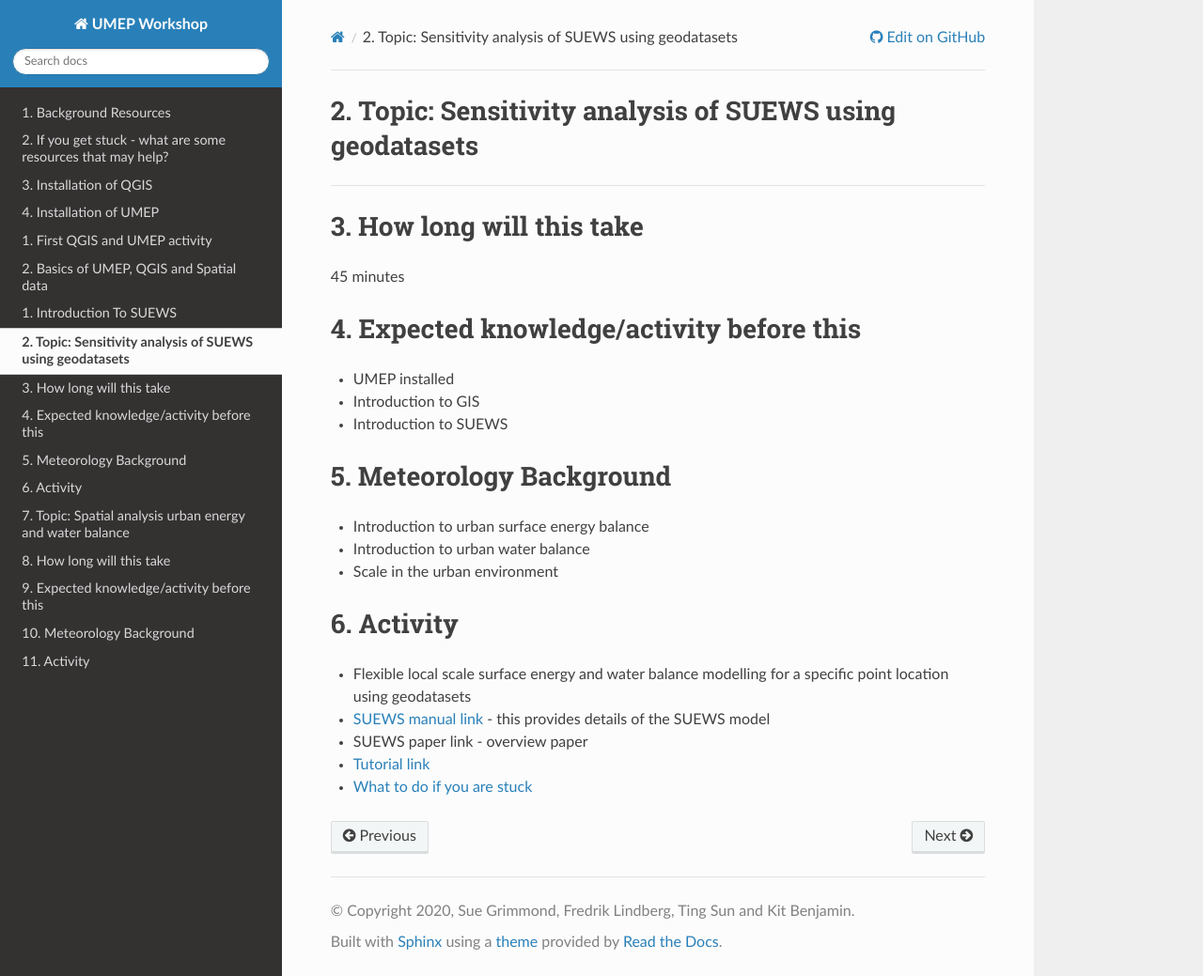
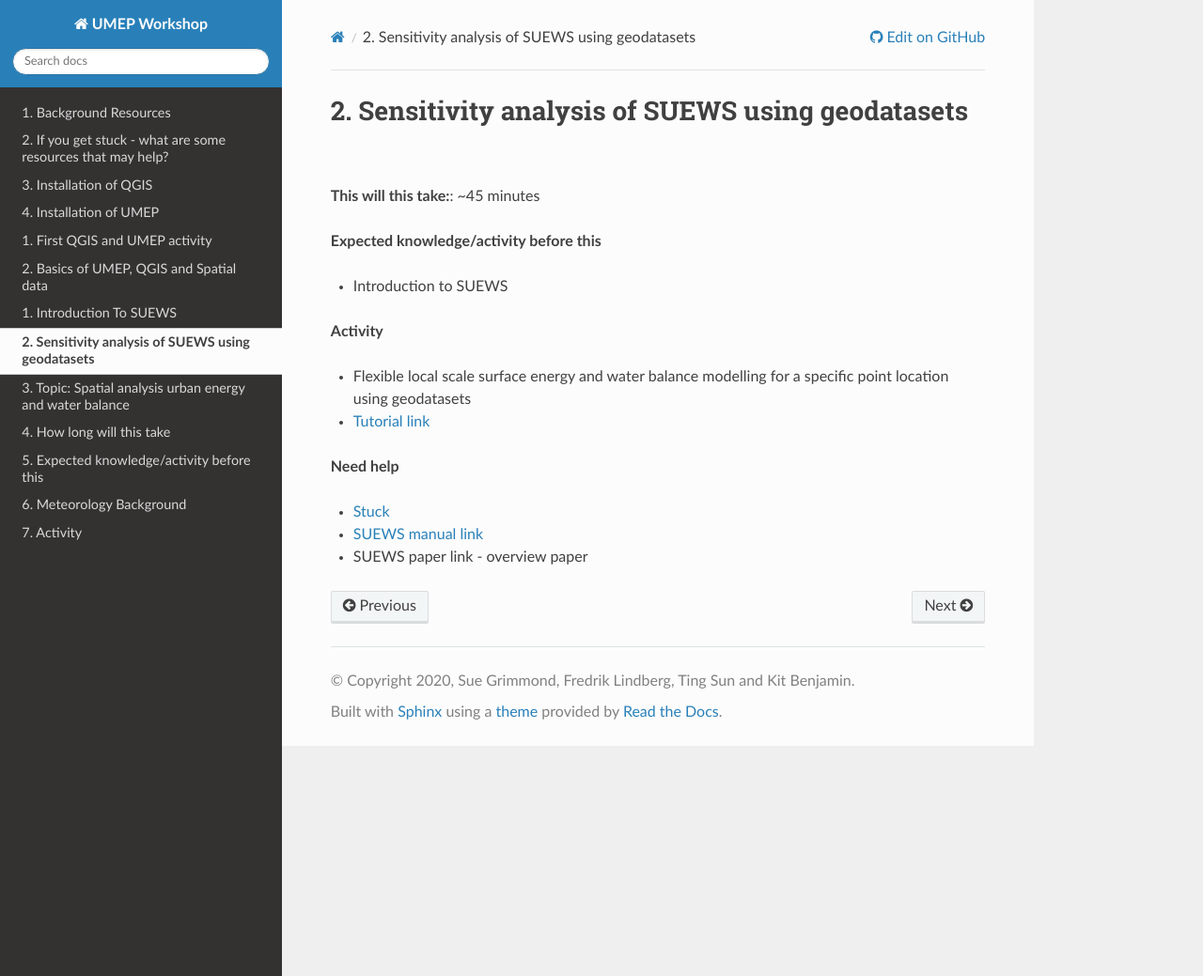
Before and after one commit to Urban-Meteorology-Reading/UMEP-Workshop, a Sphinx documentation site: the page built from source/SUEWS-2.rst, in a window 1280 px wide and 1039 px high. Shown: the whole window at 94% size. Built offline with Sphinx 7.4.7 and the Read the Docs theme 2.0.0, drawn with Linux system fonts in a browser that asks for light colours; pages that are not in the unit, such as notebooks, are missing from menus.

Commit message:
Update SUEWS-2.rst

```diff
--- a/source/SUEWS-2.rst
+++ b/source/SUEWS-2.rst
@@ -1,40 +1,22 @@
-Topic: Sensitivity analysis of SUEWS using geodatasets
+Sensitivity analysis of SUEWS using geodatasets
 ~~~~~~~~~~~~~~~~~~~~~~~~~~~~~~~~~~~~~~~~~~~~~~~~~~~~~~
 
---------------
+**This will this take:**: ~45 minutes
 
-How long will this take
-~~~~~~~~~~~~~~~~~~~~~~~
+**Expected knowledge/activity before this**
 
-45 minutes
-
-Expected knowledge/activity before this
-~~~~~~~~~~~~~~~~~~~~~~~~~~~~~~~~~~~~~~~
-
--  UMEP installed
--  Introduction to GIS
 -  Introduction to SUEWS
 
-Meteorology Background
-~~~~~~~~~~~~~~~~~~~~~~
-
--  Introduction to urban surface energy balance
--  Introduction to urban water balance
--  Scale in the urban environment
-
-Activity
-~~~~~~~~
+**Activity**
 
 -  Flexible local scale surface energy and water balance modelling for a
    specific point location using geodatasets
 
--  `SUEWS manual link <https://suews-docs.readthedocs.io/>`__ - this
-   provides details of the SUEWS model
-
--  SUEWS paper link - overview paper
-
 -  `Tutorial
    link <https://umep-docs.readthedocs.io/projects/tutorial/en/latest/Tutorials/SuewsAdvanced.html>`__
 
--  `What to do if you are
-   stuck <https://github.com/Urban-Meteorology-Reading/UMEP-Workshop.io/wiki/Stuck%3F>`__
+**Need help**
+
+-  `Stuck <https://github.com/Urban-Meteorology-Reading/UMEP-Workshop.io/wiki/Stuck%3F>`__
+-  `SUEWS manual link <https://suews-docs.readthedocs.io/>`__
+-  SUEWS paper link - overview paper
```
